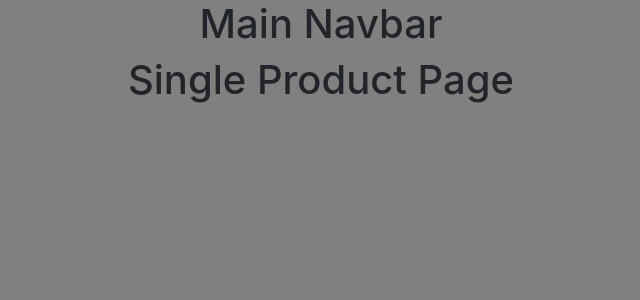
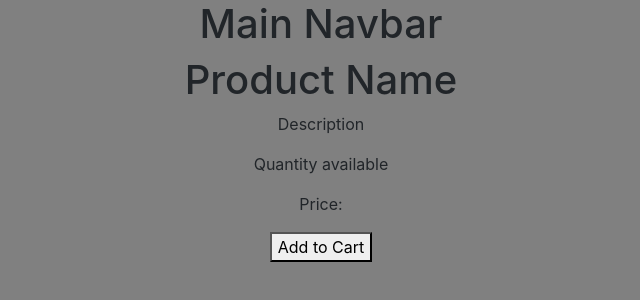
Before and after one commit to BillyCranston/Bangazon-Tinkr, a React (Create React App) app in the folder bangazon-tinkr.ui/: page /product/1 in a window 1280 px wide. Shown: the top 300 px of the page, without its empty margins (319-959 px from the left). Built offline with nearby package versions, Linux system fonts and the light colour scheme.

Commit message:
the page changed a little!

```diff
--- a/bangazon-tinkr.ui/src/components/pages/SingleProduct/SingleProduct.js
+++ b/bangazon-tinkr.ui/src/components/pages/SingleProduct/SingleProduct.js
@@ -6,7 +6,12 @@ class SingleProduct extends React.Component {
   render() {
     return (
       <div className="SingleProduct">
-        <h1>Single Product Page</h1>
+        <h1>Product Name</h1>
+        {/* title, description, quantity available, price per unit, and a button labeled Add to Cart */}
+        <p>Description</p>
+        <p>Quantity available</p>
+        <p>Price:</p>
+        <button>Add to Cart</button>
       </div>
     );
   }
```
